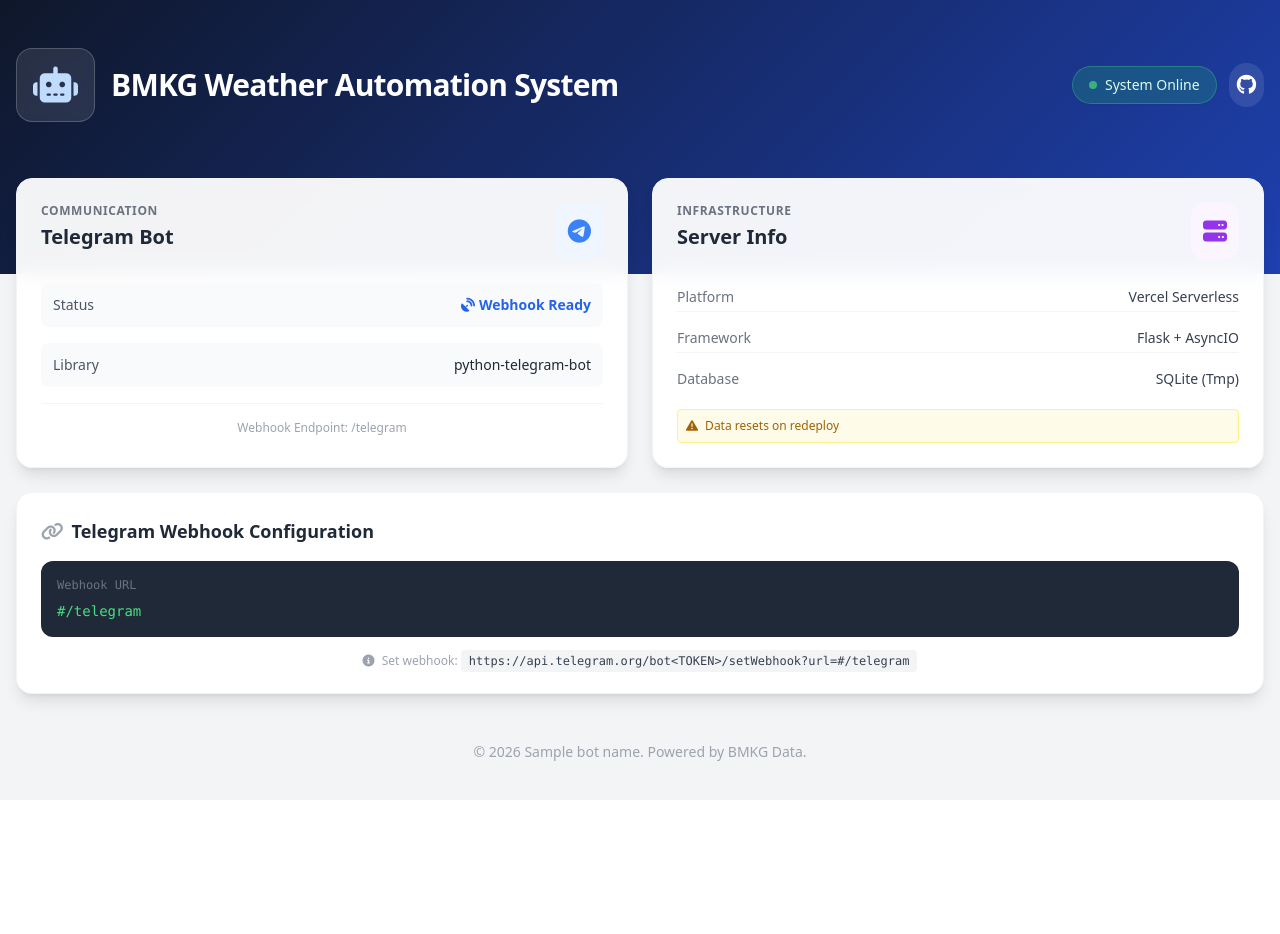
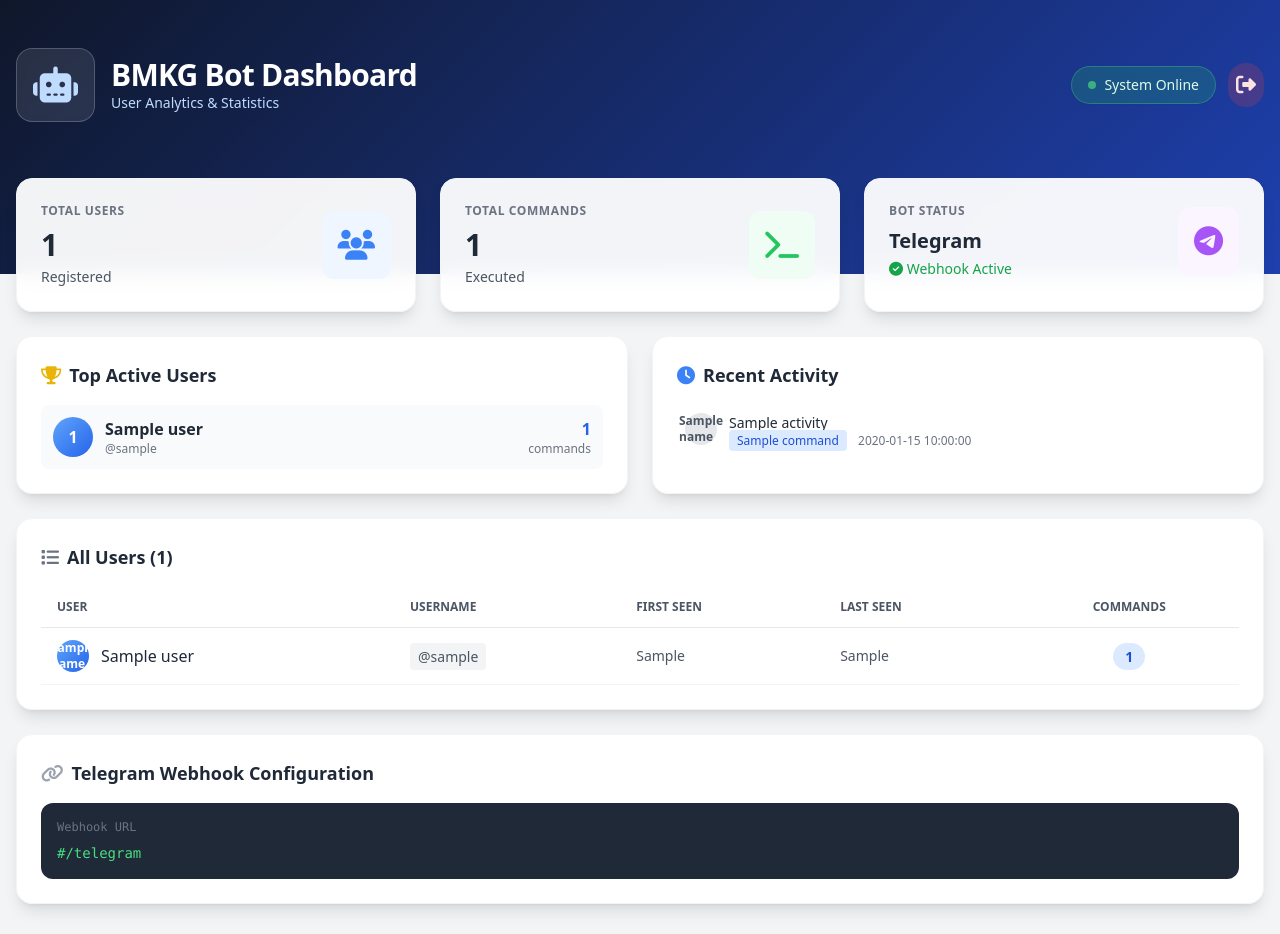
Before and after one commit to ReXooGen/bmkg-artikel-automation, a Flask app: template templates/index.html in a window 1280 px wide. Shown: the top 934 px of the page. Before the commit the page ends 761 px from the top, so only its background shows below. Run offline with Flask 3, Linux system fonts and the light colour scheme; the template is opened without the code that fills it: most values are stand-ins (such as "Sample title", 1, 10 or a date in 2020); some libraries are stand-ins or nearby versions.

Commit message:
feat: add login system and user analytics dashboard

```diff
--- a/templates/index.html
+++ b/templates/index.html
@@ -32,8 +32,8 @@
                         <i class="fas fa-robot text-4xl text-blue-200"></i>
                     </div>
                     <div>
-                        <h1 class="text-3xl font-bold tracking-tight">BMKG Weather Automation System</h1>
-                        <p class="text-blue-200 text-sm font-light"></p>
+                        <h1 class="text-3xl font-bold tracking-tight">BMKG Bot Dashboard</h1>
+                        <p class="text-blue-200 text-sm font-light">User Analytics & Statistics</p>
                     </div>
                 </div>
                 <div class="flex items-center space-x-3">
@@ -41,8 +41,8 @@
                         <span class="w-2 h-2 bg-green-400 rounded-full mr-2 animate-pulse"></span>
                         System Online
                     </span>
-                    <a href="https://github.com/ReXooGen/bmkg-artikel-automation" target="_blank" class="p-2 bg-white/10 rounded-full hover:bg-white/20 transition-colors">
-                        <i class="fab fa-github text-xl"></i>
+                    <a href="/logout" class="p-2 bg-red-500/20 text-red-100 rounded-full hover:bg-red-500/30 transition-colors" title="Logout">
+                        <i class="fas fa-sign-out-alt text-xl"></i>
                     </a>
                 </div>
             </div>
@@ -50,69 +50,170 @@
     </div>
 
     <div class="container mx-auto px-4 -mt-24">
-        <!-- Main Grid -->
-        <div class="grid grid-cols-1 md:grid-cols-2 gap-6">
-
-            <!-- Telegram Status -->
+        <!-- Statistics Cards -->
+        <div class="grid grid-cols-1 md:grid-cols-3 gap-6 mb-6">
+            <!-- Total Users -->
             <div class="glass-effect rounded-2xl shadow-lg p-6 border border-gray-100 card-hover">
-                <div class="flex justify-between items-start mb-6">
+                <div class="flex items-center justify-between">
                     <div>
-                        <p class="text-gray-500 text-xs font-bold uppercase tracking-wider">Communication</p>
-                        <h3 class="text-xl font-bold text-gray-800 mt-1">Telegram Bot</h3>
+                        <p class="text-gray-500 text-xs font-bold uppercase tracking-wider">Total Users</p>
+                        <h3 class="text-3xl font-bold text-gray-800 mt-2">{{ total_users }}</h3>
+                        <p class="text-sm text-gray-600 mt-1">Registered</p>
                     </div>
-                    <div class="p-3 bg-blue-50 text-blue-500 rounded-xl">
-                        <i class="fab fa-telegram-plane text-2xl"></i>
+                    <div class="p-4 bg-blue-50 text-blue-500 rounded-xl">
+                        <i class="fas fa-users text-3xl"></i>
                     </div>
-                </div>
-                <div class="space-y-4">
-                    <div class="flex items-center justify-between p-3 bg-gray-50 rounded-lg">
-                        <span class="text-gray-600 text-sm">Status</span>
-                        <span class="text-blue-600 font-bold text-sm flex items-center">
-                            <i class="fas fa-satellite-dish mr-1"></i> Webhook Ready
-                        </span>
-                    </div>
-                    <div class="flex items-center justify-between p-3 bg-gray-50 rounded-lg">
-                        <span class="text-gray-600 text-sm">Library</span>
-                        <span class="text-gray-800 font-medium text-sm">python-telegram-bot</span>
-                    </div>
-                </div>
-                <div class="mt-4 pt-4 border-t border-gray-100">
-                    <p class="text-xs text-gray-400 text-center">Webhook Endpoint: /telegram</p>
                 </div>
             </div>
 
-            <!-- Server Info -->
+            <!-- Total Commands -->
             <div class="glass-effect rounded-2xl shadow-lg p-6 border border-gray-100 card-hover">
-                <div class="flex justify-between items-start mb-6">
+                <div class="flex items-center justify-between">
                     <div>
-                        <p class="text-gray-500 text-xs font-bold uppercase tracking-wider">Infrastructure</p>
-                        <h3 class="text-xl font-bold text-gray-800 mt-1">Server Info</h3>
+                        <p class="text-gray-500 text-xs font-bold uppercase tracking-wider">Total Commands</p>
+                        <h3 class="text-3xl font-bold text-gray-800 mt-2">{{ all_users|sum(attribute='total_commands') }}</h3>
+                        <p class="text-sm text-gray-600 mt-1">Executed</p>
                     </div>
-                    <div class="p-3 bg-purple-50 text-purple-600 rounded-xl">
-                        <i class="fas fa-server text-2xl"></i>
+                    <div class="p-4 bg-green-50 text-green-500 rounded-xl">
+                        <i class="fas fa-terminal text-3xl"></i>
                     </div>
-                </div>
-                <div class="space-y-3">
-                    <div class="flex justify-between text-sm py-1 border-b border-gray-100">
-                        <span class="text-gray-500">Platform</span>
-                        <span class="font-medium text-gray-700">Vercel Serverless</span>
-                    </div>
-                    <div class="flex justify-between text-sm py-1 border-b border-gray-100">
-                        <span class="text-gray-500">Framework</span>
-                        <span class="font-medium text-gray-700">Flask + AsyncIO</span>
-                    </div>
-                    <div class="flex justify-between text-sm py-1">
-                        <span class="text-gray-500">Database</span>
-                        <span class="font-medium text-gray-700">SQLite (Tmp)</span>
-                    </div>
-                </div>
-                <div class="mt-4 bg-yellow-50 p-2 rounded text-xs text-yellow-700 border border-yellow-200">
-                    <i class="fas fa-exclamation-triangle mr-1"></i> Data resets on redeploy
                 </div>
             </div>
 
-            <!-- Webhook Config (Full Width) -->
-            <div class="glass-effect rounded-2xl shadow-lg p-6 border border-gray-100 md:col-span-2">
+            <!-- Active Today -->
+            <div class="glass-effect rounded-2xl shadow-lg p-6 border border-gray-100 card-hover">
+                <div class="flex items-center justify-between">
+                    <div>
+                        <p class="text-gray-500 text-xs font-bold uppercase tracking-wider">Bot Status</p>
+                        <h3 class="text-xl font-bold text-gray-800 mt-2">Telegram</h3>
+                        <p class="text-sm text-green-600 mt-1"><i class="fas fa-check-circle"></i> Webhook Active</p>
+                    </div>
+                    <div class="p-4 bg-purple-50 text-purple-500 rounded-xl">
+                        <i class="fab fa-telegram-plane text-3xl"></i>
+                    </div>
+                </div>
+            </div>
+        </div>
+
+        <!-- Main Content -->
+        <div class="grid grid-cols-1 lg:grid-cols-2 gap-6">
+            <!-- Top Active Users -->
+            <div class="glass-effect rounded-2xl shadow-lg p-6 border border-gray-100">
+                <h3 class="text-lg font-bold text-gray-800 mb-4 flex items-center">
+                    <i class="fas fa-trophy text-yellow-500 mr-2"></i> Top Active Users
+                </h3>
+                <div class="space-y-3">
+                    {% if most_active %}
+                        {% for user in most_active %}
+                        <div class="flex items-center justify-between p-3 bg-gray-50 rounded-lg hover:bg-gray-100 transition-colors">
+                            <div class="flex items-center space-x-3">
+                                <div class="w-10 h-10 bg-gradient-to-br from-blue-400 to-blue-600 rounded-full flex items-center justify-center text-white font-bold">
+                                    {{ loop.index }}
+                                </div>
+                                <div>
+                                    <p class="font-semibold text-gray-800">{{ user.name }}</p>
+                                    <p class="text-xs text-gray-500">
+                                        {% if user.username %}@{{ user.username }}{% else %}ID: {{ user.user_id }}{% endif %}
+                                    </p>
+                                </div>
+                            </div>
+                            <div class="text-right">
+                                <p class="font-bold text-blue-600">{{ user.total_commands }}</p>
+                                <p class="text-xs text-gray-500">commands</p>
+                            </div>
+                        </div>
+                        {% endfor %}
+                    {% else %}
+                        <p class="text-gray-400 text-center py-8"><i class="fas fa-inbox"></i> Belum ada data</p>
+                    {% endif %}
+                </div>
+            </div>
+
+            <!-- Recent Activity -->
+            <div class="glass-effect rounded-2xl shadow-lg p-6 border border-gray-100">
+                <h3 class="text-lg font-bold text-gray-800 mb-4 flex items-center">
+                    <i class="fas fa-clock text-blue-500 mr-2"></i> Recent Activity
+                </h3>
+                <div class="space-y-2 max-h-96 overflow-y-auto">
+                    {% if recent_activity %}
+                        {% for activity in recent_activity %}
+                        <div class="flex items-start space-x-3 p-2 hover:bg-gray-50 rounded-lg transition-colors">
+                            <div class="w-8 h-8 bg-gray-200 rounded-full flex items-center justify-center text-xs font-bold text-gray-600">
+                                {{ activity.name[0] if activity.name else 'U' }}
+                            </div>
+                            <div class="flex-1 min-w-0">
+                                <p class="text-sm font-medium text-gray-800 truncate">{{ activity.name }}</p>
+                                <p class="text-xs text-gray-500">
+                                    <span class="bg-blue-100 text-blue-700 px-2 py-0.5 rounded">{{ activity.command }}</span>
+                                    <span class="ml-2">{{ activity.timestamp }}</span>
+                                </p>
+                            </div>
+                        </div>
+                        {% endfor %}
+                    {% else %}
+                        <p class="text-gray-400 text-center py-8"><i class="fas fa-inbox"></i> Belum ada aktivitas</p>
+                    {% endif %}
+                </div>
+            </div>
+        </div>
+
+        <!-- All Users Table -->
+        <div class="glass-effect rounded-2xl shadow-lg p-6 border border-gray-100 mt-6">
+            <h3 class="text-lg font-bold text-gray-800 mb-4 flex items-center">
+                <i class="fas fa-list text-gray-500 mr-2"></i> All Users ({{ all_users|length }})
+            </h3>
+            <div class="overflow-x-auto">
+                <table class="w-full">
+                    <thead>
+                        <tr class="border-b border-gray-200">
+                            <th class="text-left py-3 px-4 text-xs font-bold text-gray-600 uppercase">User</th>
+                            <th class="text-left py-3 px-4 text-xs font-bold text-gray-600 uppercase">Username</th>
+                            <th class="text-left py-3 px-4 text-xs font-bold text-gray-600 uppercase">First Seen</th>
+                            <th class="text-left py-3 px-4 text-xs font-bold text-gray-600 uppercase">Last Seen</th>
+                            <th class="text-center py-3 px-4 text-xs font-bold text-gray-600 uppercase">Commands</th>
+                        </tr>
+                    </thead>
+                    <tbody>
+                        {% if all_users %}
+                            {% for user in all_users %}
+                            <tr class="border-b border-gray-100 hover:bg-gray-50 transition-colors">
+                                <td class="py-3 px-4">
+                                    <div class="flex items-center space-x-3">
+                                        <div class="w-8 h-8 bg-gradient-to-br from-blue-400 to-blue-600 rounded-full flex items-center justify-center text-white text-xs font-bold">
+                                            {{ user.name[0] if user.name else 'U' }}
+                                        </div>
+                                        <span class="font-medium text-gray-800">{{ user.name }}</span>
+                                    </div>
+                                </td>
+                                <td class="py-3 px-4 text-gray-600">
+                                    {% if user.username %}
+                                        <span class="bg-gray-100 px-2 py-1 rounded text-sm">@{{ user.username }}</span>
+                                    {% else %}
+                                        <span class="text-gray-400 text-sm">-</span>
+                                    {% endif %}
+                                </td>
+                                <td class="py-3 px-4 text-sm text-gray-600">{{ user.first_seen[:16] if user.first_seen else '-' }}</td>
+                                <td class="py-3 px-4 text-sm text-gray-600">{{ user.last_seen[:16] if user.last_seen else '-' }}</td>
+                                <td class="py-3 px-4 text-center">
+                                    <span class="bg-blue-100 text-blue-700 px-3 py-1 rounded-full text-sm font-bold">{{ user.total_commands }}</span>
+                                </td>
+                            </tr>
+                            {% endfor %}
+                        {% else %}
+                            <tr>
+                                <td colspan="5" class="py-8 text-center text-gray-400">
+                                    <i class="fas fa-inbox text-3xl mb-2"></i>
+                                    <p>Belum ada user yang terdaftar</p>
+                                </td>
+                            </tr>
+                        {% endif %}
+                    </tbody>
+                </table>
+            </div>
+        </div>
+
+        <!-- Webhook Info -->
+        <div class="glass-effect rounded-2xl shadow-lg p-6 border border-gray-100 mt-6">
             <h3 class="text-lg font-bold text-gray-800 mb-4 flex items-center">
                 <i class="fas fa-link text-gray-400 mr-2"></i> Telegram Webhook Configuration
             </h3>
@@ -120,12 +221,6 @@
                 <div class="text-gray-500 text-xs mb-2">Webhook URL</div>
                 <p class="break-all text-green-400">{{ webhook_url }}/telegram</p>
             </div>
-                <p class="text-xs text-center text-gray-400 mt-4">
-                    <i class="fas fa-info-circle mr-1"></i>
-                    Set webhook: <code class="bg-gray-100 px-2 py-1 rounded text-gray-700">https://api.telegram.org/bot&lt;TOKEN&gt;/setWebhook?url={{ webhook_url }}/telegram</code>
-                </p>
-            </div>
-
         </div>
 
         <div class="mt-12 text-center text-gray-400 text-sm pb-8">
```
Also changed, not shown: database.py (+31 -0 lines), templates/login.html (added, +79 -0 lines), webhook_server.py (+49 -4 lines). Lines whose indentation alone changed are shown as unchanged.
